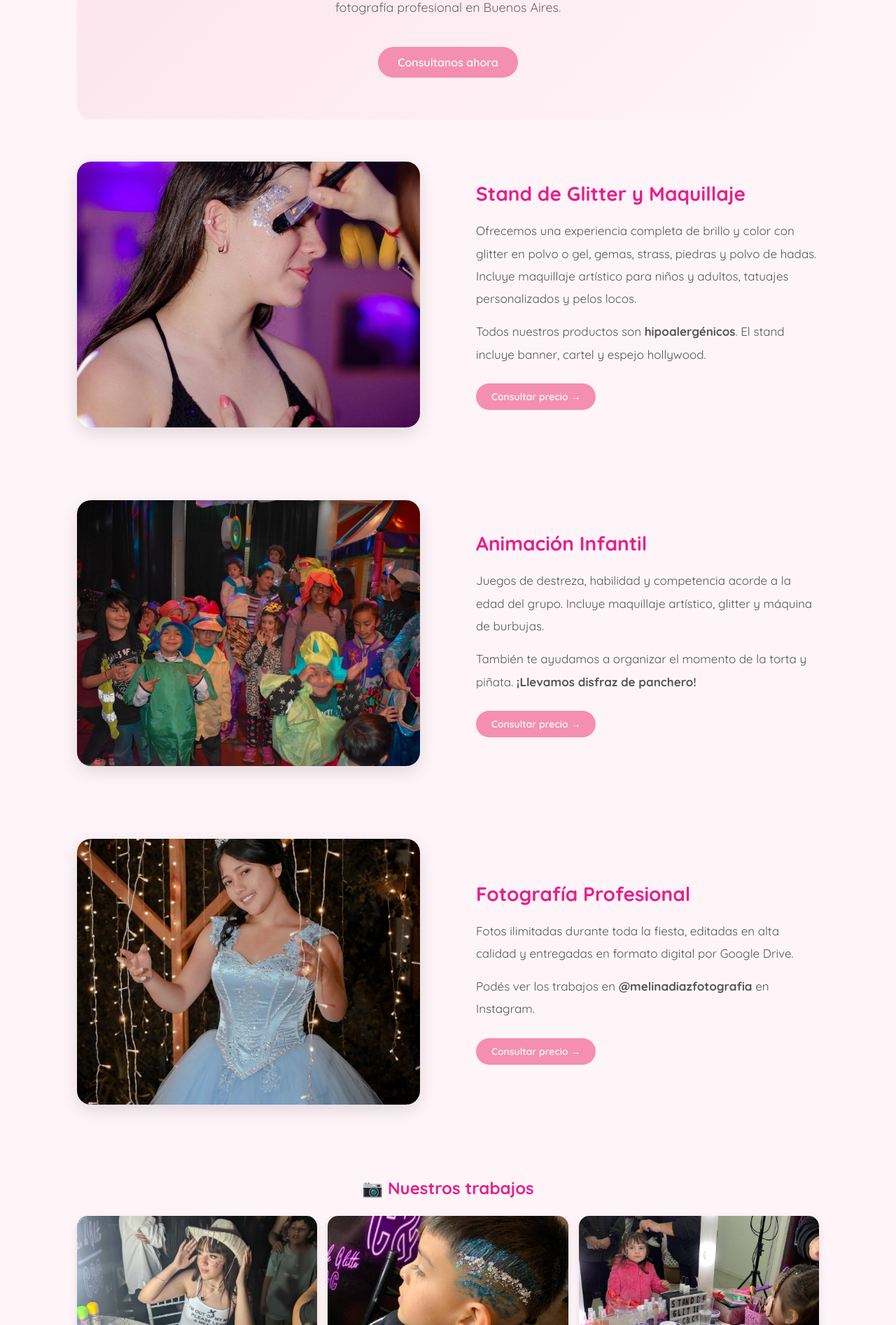
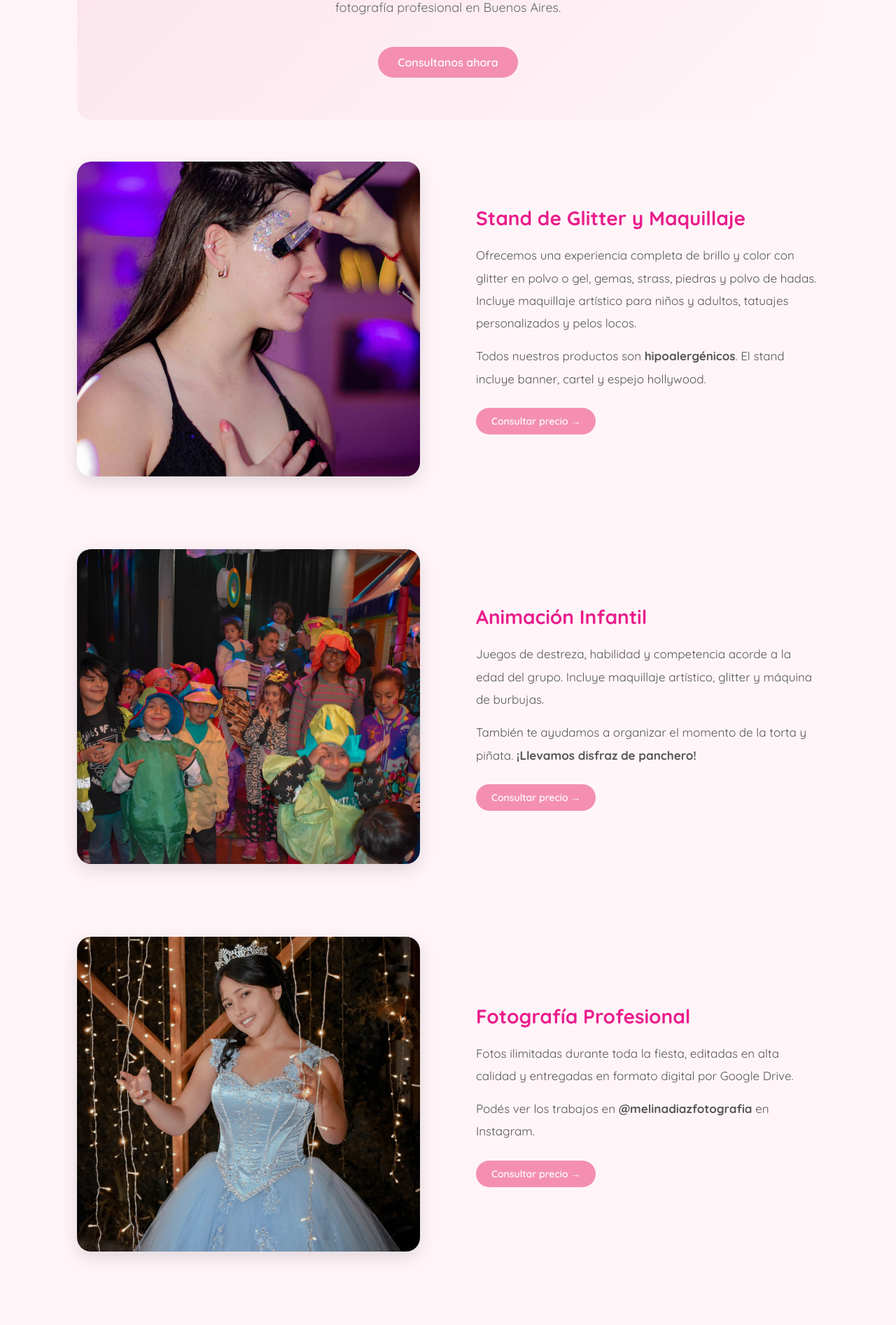
Before and after one commit to dylangig/Animaciones-C-C, a Flask app: page / in a window 1280 px wide. Shown: the part 350-2244 px from the top of the page at 70% size. Run offline with Flask 3, Linux system fonts and the light colour scheme.

Commit message:
mejoras en el inicio

```diff
--- a/templates/inicio.html
+++ b/templates/inicio.html
@@ -98,7 +98,7 @@
     }
     .seccion-foto-grande img {
         width: 100%;
-        height: 380px;
+        height: 450px;
         object-fit: cover;
         border-radius: 20px;
         box-shadow: 0 8px 24px rgba(0,0,0,0.12);
```
